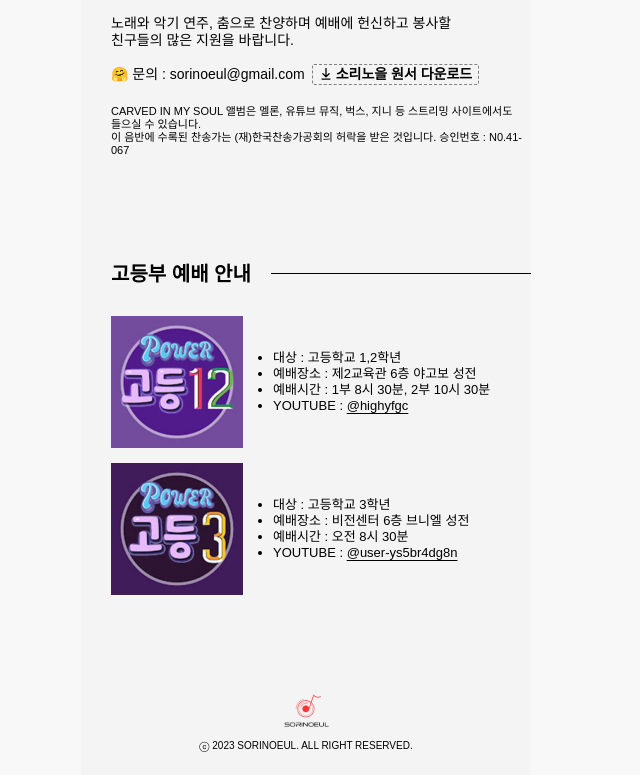
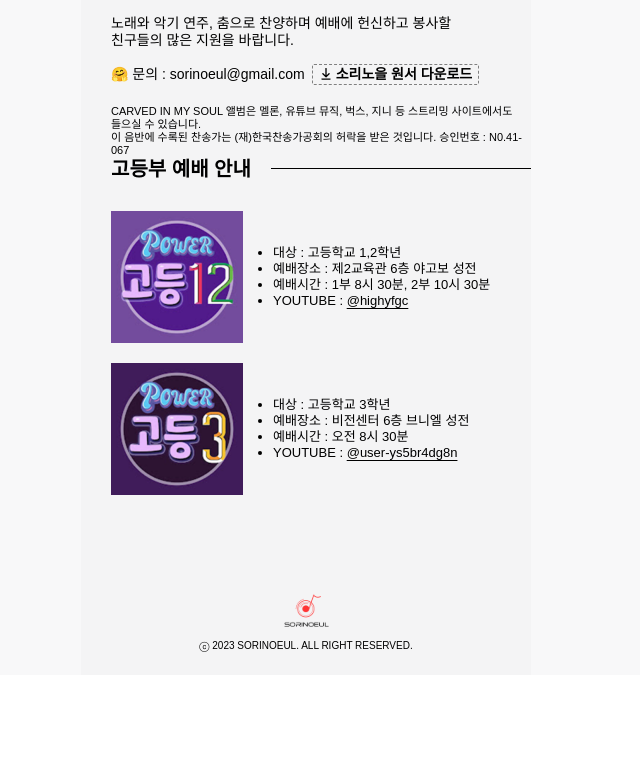
Before and after one commit to rninzi/sorinoeul, a React (Create React App) app: page / in a window 1280 px wide. Shown: the part 3211-3986 px from the top of the page, without its empty margins (334-974 px from the left). After the commit the page ends 3886 px from the top, so only its background shows below. Built offline with nearby package versions, Linux system fonts and the light colour scheme; a web font is replaced by a local one.

Commit message:
chore: margin , gap 속성 값 수정

```diff
--- a/src/components/main/HighSchoolWorshipBox.tsx
+++ b/src/components/main/HighSchoolWorshipBox.tsx
@@ -28,12 +28,12 @@ const Container = styled.div`
   width: calc(100% - 30px);
   display: flex;
   flex-direction: column;
-  margin: 105px 0 90px 30px;
+  margin: 0 0 90px 30px;
 `;
 
 const InnerContainer = styled.div`
   display: flex;
   flex-direction: column;
-  gap: 15px;
+  gap: 20px;
   margin-top: 30px;
 `;
```
